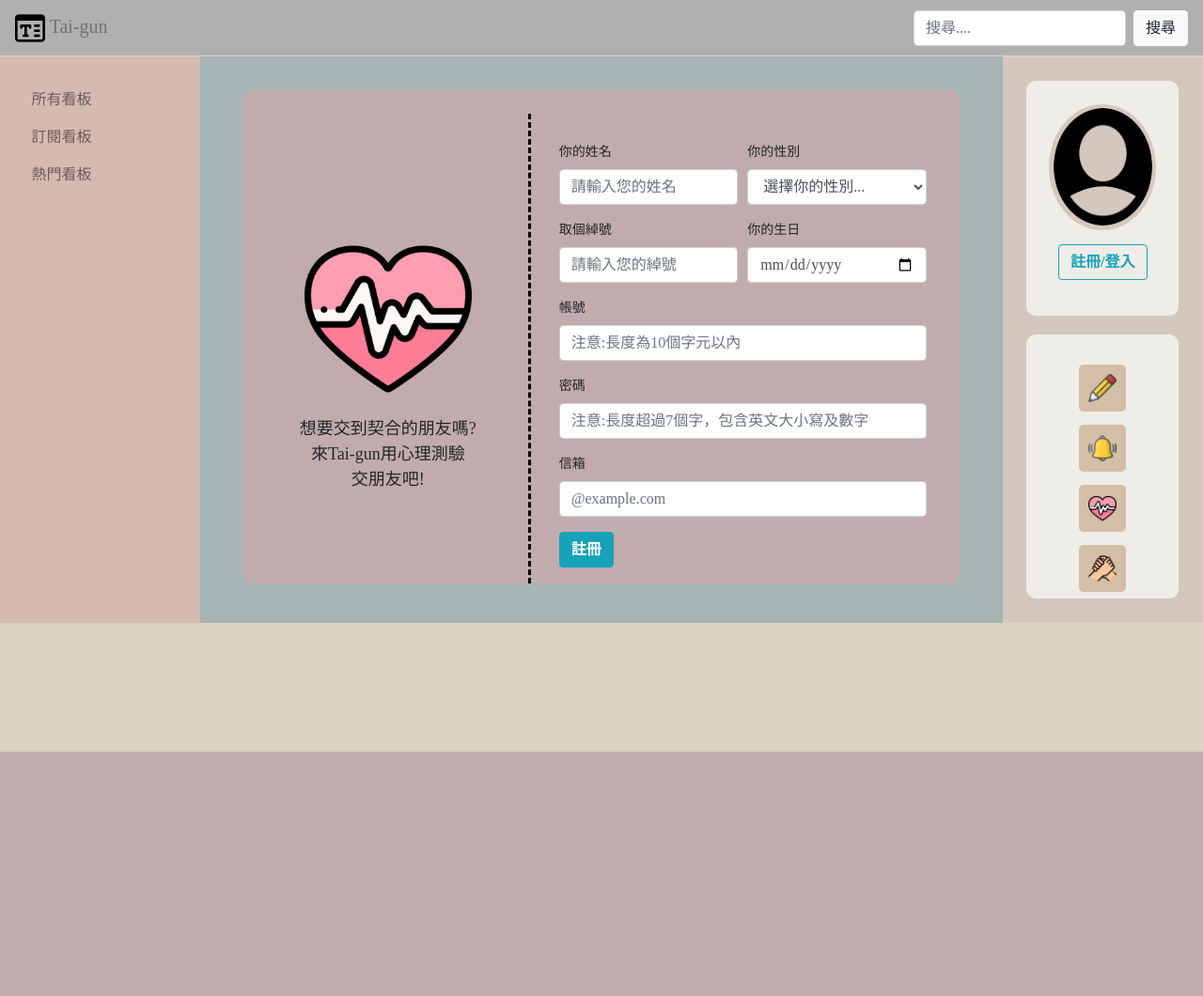
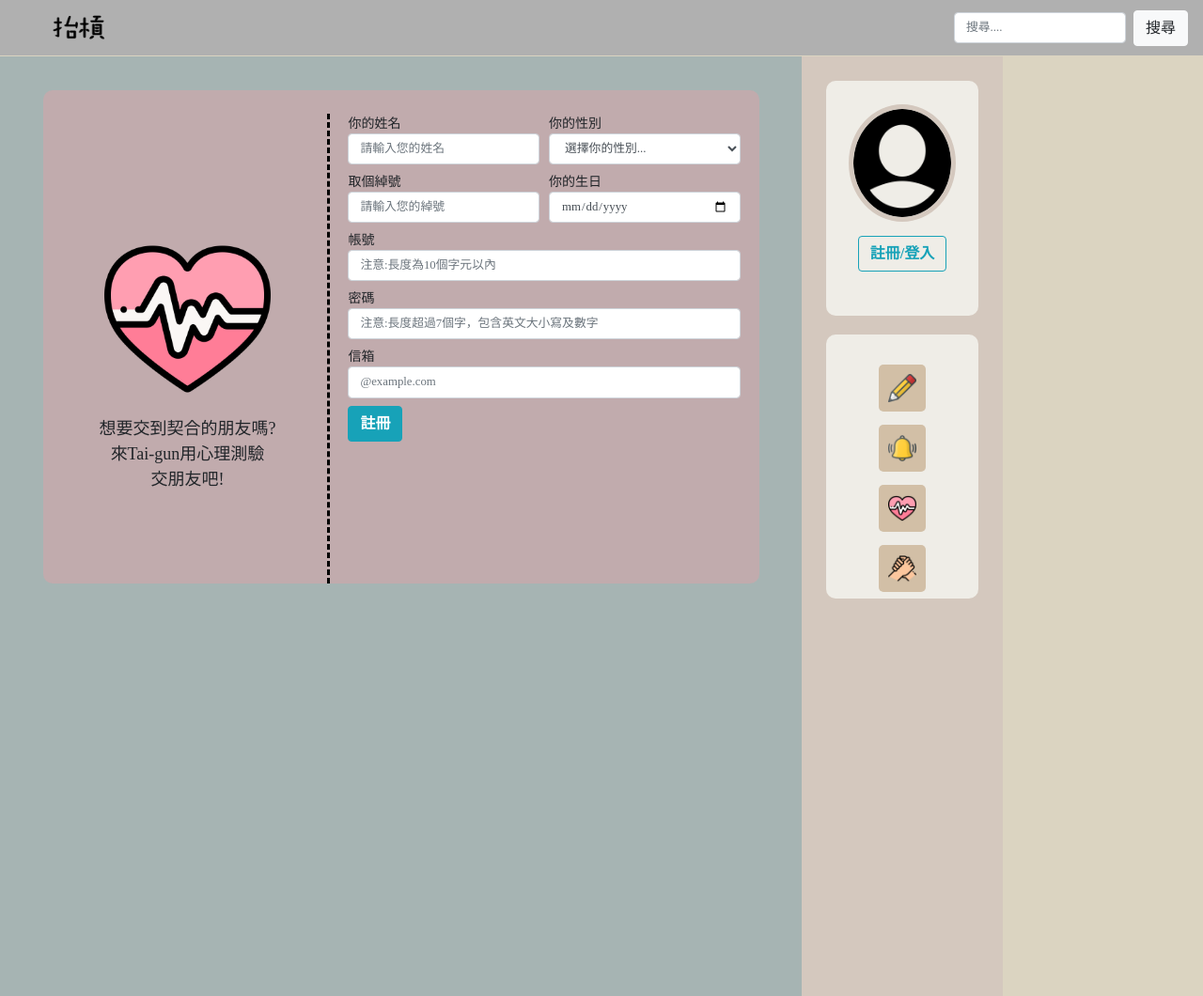
Before and after one commit to yushiuandu/DB_FP, a PHP site: page /index.php?page=register in a window 1280 px wide. Shown: the whole page at 94% size. Before the commit the page ends 800 px from the top, so only its background shows below. Run offline with PHP 8.4, Linux system fonts and the light colour scheme.

Commit message:
2020 0506 FangYu

```diff
--- a/index/index.php
+++ b/index/index.php
@@ -25,7 +25,7 @@
   	<!-- 導覽列 -->
     <nav class="navbar navbar-default navbar-expend-lg head-nav">
       <a class="navbar-brand" href="?page=index">
-        <img src="./image/title.png" width="32" high="32"> Tai-gun
+        <img src="./image/Tai-gun.png" class="Tai-gun">
       </a>
       <form class="form-inline search col-md-0">
         <input class="form-control mr-sm-2" type="search" placeholder="搜尋...." aria-label="Search">
@@ -37,13 +37,16 @@
 
   <div class="row">
     <!-- 左半部 -->
-    <div class="col-md-2 col-12" id="left">
+    <div class="col-md-2" id="left">
       	<nav class=" navbar-expand-lg navbar-default navbar-light" >
 			<button class="navbar-toggler" type="button" data-toggle="collapse" data-target="#navbarNavDropdown" aria-controls="navbarNavDropdown" aria-expanded="false" aria-label="Toggle navigation">
 				<span class="navbar-toggler-icon"></span>
 			</button>
 			<div class="collapse navbar-collapse" id="navbarNavDropdown">
-				<ul class="navbar-nav  flex-column"">
+				<ul class="navbar-nav  flex-column">
+					<li class="nav-item dropdown">
+						<img src="./image/logo.png" width="auto" height="80">
+					</li>
 					<!-- 所有看板 -->
 					<li class="nav-item dropdown">
 						<div class='link-head' id="all">
@@ -122,8 +125,8 @@
 			<?php // 登入後
 				if(isset($_SESSION['user'])){
 			?>
-			<div id="user-pic">
-				<img src="./image/test-user.jpg" class="img-fluid rounded-circle" alt="Responsive image" >
+			<div>
+				<img src="./image/test-user.jpg" class="img-fluid rounded-circle" id="user-pic" alt="Responsive image" >
 			</div>
 			<div>
 				<p id='user-name' class="font-weight-bold"><?php echo $_SESSION['user'];?></p>
@@ -136,8 +139,8 @@
 			?>
 
 			<!--沒有登入-->
-			<div id="user-pic">
-				<img src="./image/user.png" class="img-fluid rounded-circle" alt="Responsive image" >
+			<div>
+				<img src="./image/user.png" class="img-fluid rounded-circle" id="user-pic" alt="Responsive image" >
 			</div>
 			<div>
 				<button type="button"class="btn btn-outline-info font-weight-bold" data-toggle="modal" data-target="#exampleModalCenter">
@@ -151,7 +154,7 @@
 
 							<!--登入頭-->
 							<div class="modal-header">
-								<h5 class="modal-title" id="exampleModalLongTitle">walcome Tai-gun!</h5>
+								<h5 class="modal-title" id="exampleModalLongTitle">walcome 抬槓!</h5>
 								<button type="button" class="close" data-dismiss="modal" aria-label="Close">
 									<span aria-hidden="true">&times;</span>
 								</button>
--- a/index/my.css
+++ b/index/my.css
@@ -20,8 +20,9 @@ body{
 	padding:2%;
 	vertical-align:top;
   background-color: rgb(212, 186, 176);
-  position: relative;
-}
+  position:fixed;
+  left:0px;
+ }
 #middle{
   /* display:inline-block; */
    /*建立一堆區塊自動填滿瀏覽器*/
@@ -31,6 +32,8 @@ body{
 	vertical-align:top;
   background-color: rgb(166,180,179);
   position: relative;
+  height:1000px;
+  top:0px;
 }
 #right{
   /* display:inline-block; */
@@ -40,7 +43,9 @@ body{
 	padding:2%;
 	vertical-align:top;
   background-color: rgb(212,200,190);
-  position: relative;
+  position:relative;
+  top:0px;
+  right:0px;
 }
 .row{
   margin:0px;
@@ -56,15 +61,17 @@ body{
   position: relative;
 }
 #user-pic{
-  display:inline-block;
+  /* display:inline-block;
   border-radius:50%;
-  width:75%;
   padding:3%;
   min-height:125px;
   vertical-align:top;
   background-color: rgb(212,200,190);
-  position: relative;
-  margin-bottom: 15px;
+  position: relative; */
+  width:75%;
+  border:5px solid;
+  border-color:rgb(212,200,190);
+  margin-bottom:15px;
 }
 #register{
   display:inline-block;
@@ -76,7 +83,6 @@ body{
   background-color: rgb(193, 171, 173);
   position: relative;
 }
-
 #article{
   display:inline-block;
   border-radius:10px;
@@ -97,9 +103,24 @@ body{
 #re2{
   width:60%;
   height:500px;
-  padding:30px;
+  padding:0px 20px 0px 20px;
   float:left;
   font-size: 14px;
+
+}
+#form{
+  position: absolute;
+  left:40%;
+  padding: 0px 20px 0px 20px;
+}
+.form-control{
+  font-size:0.8rem;
+}
+.form-group{
+  margin-bottom: 0.5rem;
+}
+label{
+  margin:0px;
 }
 #slogan{
   font-family:"標楷體";
@@ -158,6 +179,11 @@ button img{
   position:fixed; /*固定位置定位*/
   top:0; /*距離上方 0 像素*/
   z-index:1; /*重疊時會在其他元素之上*/
+}
+.Tai-gun{
+  width:auto;
+  height: 32px;
+  margin-left: 40px;
 }
 /* 導覽列的顏色 */
 .navbar {
--- a/member/register.php
+++ b/member/register.php
@@ -31,8 +31,8 @@
       <!-- 左半邊 end -->
       <!-- 右半邊 -->
       <div id='re2'>
-        <form method="post" action="../member/register_s.php" enctype="multipart/form-data">
-        	<div class="form-row ">
+        <form method="post" action="../member/register_s.php" enctype="multipart/form-data" id='form'>
+        	<div class="form-row">
 				<!-- 姓名 -->
 				<div class="form-group col-md-6 ">
 					<label>你的姓名</label>
```
Also changed, not shown: index/image/Tai-gun.png (added), index/image/logo.png (added), index/image/title.png (deleted).
